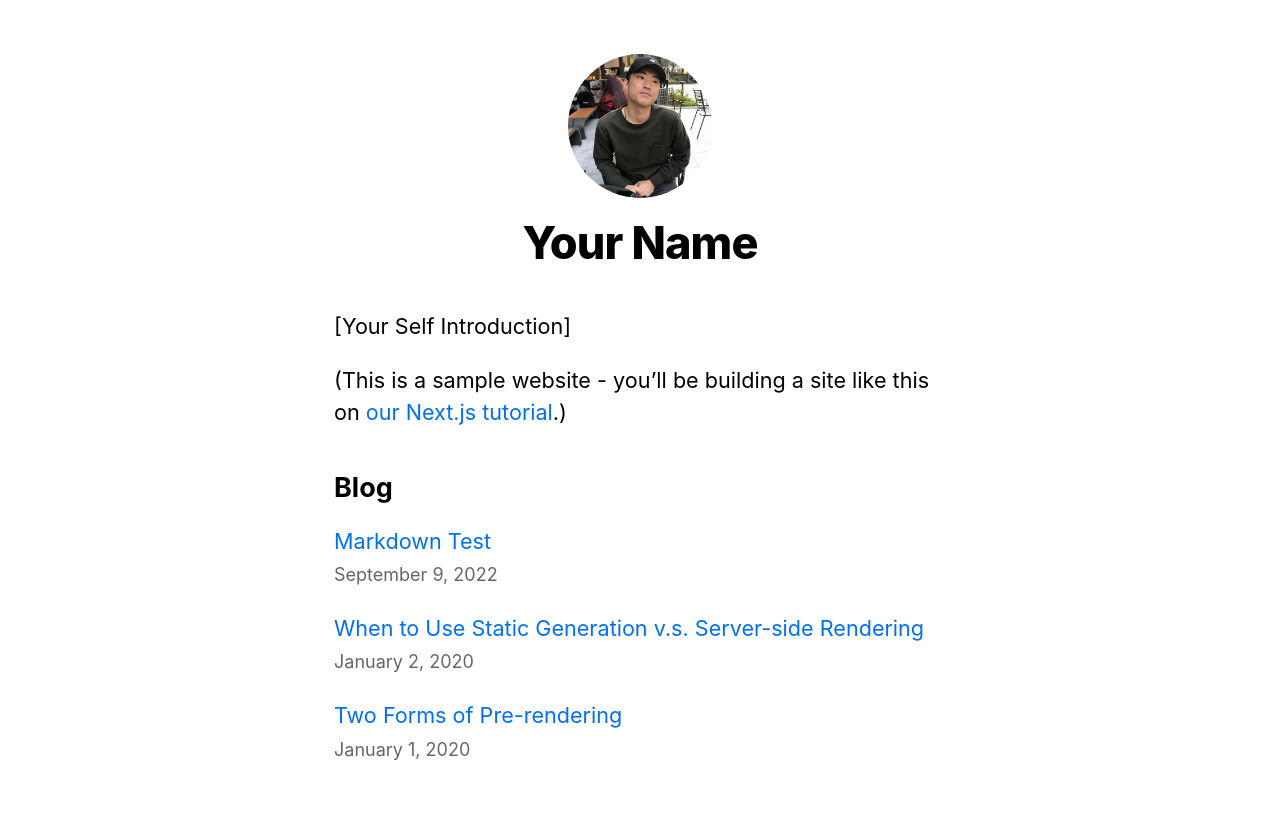
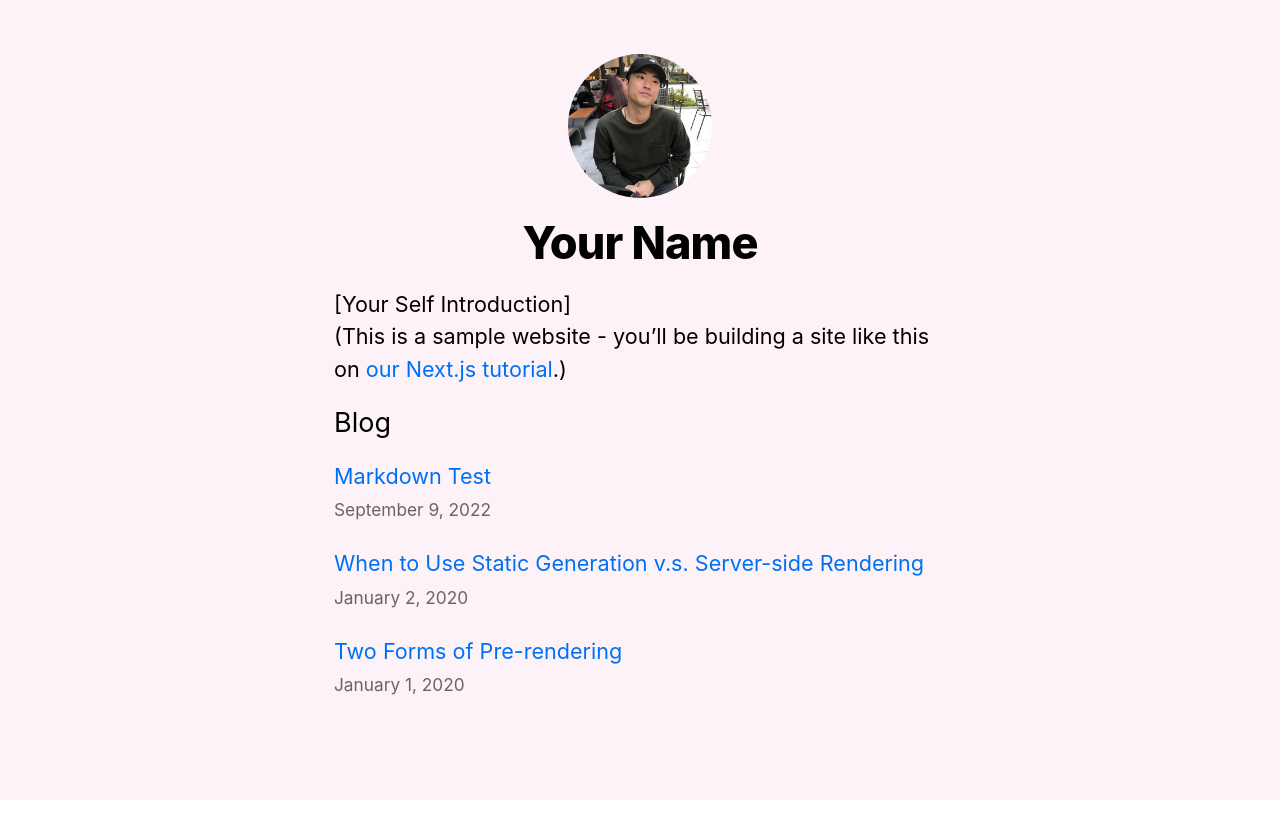
Before and after one commit to peanudge/peanut-vercel-blog, a Next.js app: page / in a window 1280 px wide. Shown: the top 838 px of the page. After the commit the page ends 800 px from the top, so only its background shows below. Built offline with nearby package versions, Linux system fonts and the light colour scheme.

Commit message:
:sparkles: Add tailwindcss

```diff
--- a/components/Layout.jsx
+++ b/components/Layout.jsx
@@ -11,6 +11,7 @@ export const siteTitle = 'Next.js Sample Website';
 // eslint-disable-next-line react/prop-types
 export default function Layout({ children, home }) {
   return (
+    <div className="bg-pink-50 h-screen">
       <div className={styles.container}>
         <Head>
           <link rel="icon" href="/favicon.ico" />
@@ -71,5 +72,7 @@ export default function Layout({ children, home }) {
         </div>
         )}
       </div>
+    </div>
+
   );
 }
--- a/components/layout.module.css
+++ b/components/layout.module.css
@@ -1,7 +1,7 @@
 .container {
     max-width: 36rem;
-    padding: 0 1rem;
-    margin: 3rem auto 6rem;
+    padding: 3rem 1rem;
+    margin: 0 auto 6rem;
 }
 
 .header {
--- a/package.json
+++ b/package.json
@@ -17,13 +17,16 @@
     "remark-html": "^15.0.1"
   },
   "devDependencies": {
+    "autoprefixer": "^10.4.8",
     "eslint": "^7.32.0 || ^8.2.0",
     "eslint-config-airbnb": "^19.0.4",
     "eslint-plugin-import": "^2.25.3",
     "eslint-plugin-jsx-a11y": "^6.5.1",
     "eslint-plugin-react": "^7.28.0",
     "eslint-plugin-react-hooks": "^4.3.0",
+    "postcss": "^8.4.16",
     "prettier": "^2.7.1",
-    "styled-jsx": "^5.0.5"
+    "styled-jsx": "^5.0.5",
+    "tailwindcss": "^3.1.8"
   }
 }
--- /dev/null
+++ b/postcss.config.js
@@ -0,0 +1,6 @@
+module.exports = {
+  plugins: {
+    tailwindcss: {},
+    autoprefixer: {},
+  },
+}
--- a/styles/global.css
+++ b/styles/global.css
@@ -1,3 +1,7 @@
+@tailwind base;
+@tailwind components;
+@tailwind utilities;
+
 html,
 body {
   padding: 0;
--- /dev/null
+++ b/tailwind.config.js
@@ -0,0 +1,11 @@
+/** @type {import('tailwindcss').Config} */
+module.exports = {
+  content: [
+    './pages/**/*.{js,ts,jsx,tsx}',
+    './components/**/*.{js,ts,jsx,tsx}',
+  ],
+  theme: {
+    extend: {},
+  },
+  plugins: [],
+};
```
Also changed, not shown: 1 other file (tests, documents, lock files or other folders). Lines whose indentation alone changed are shown as unchanged.
